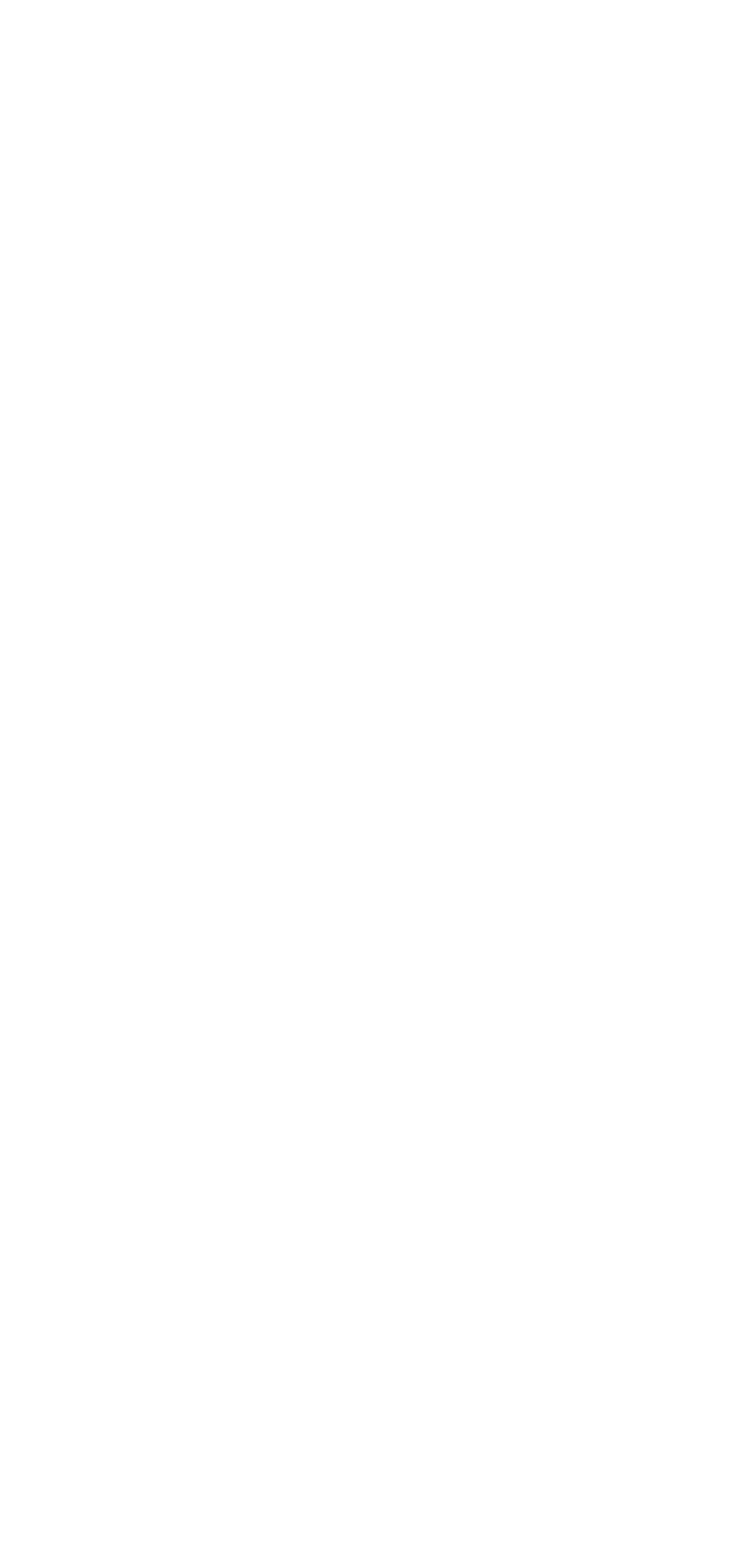
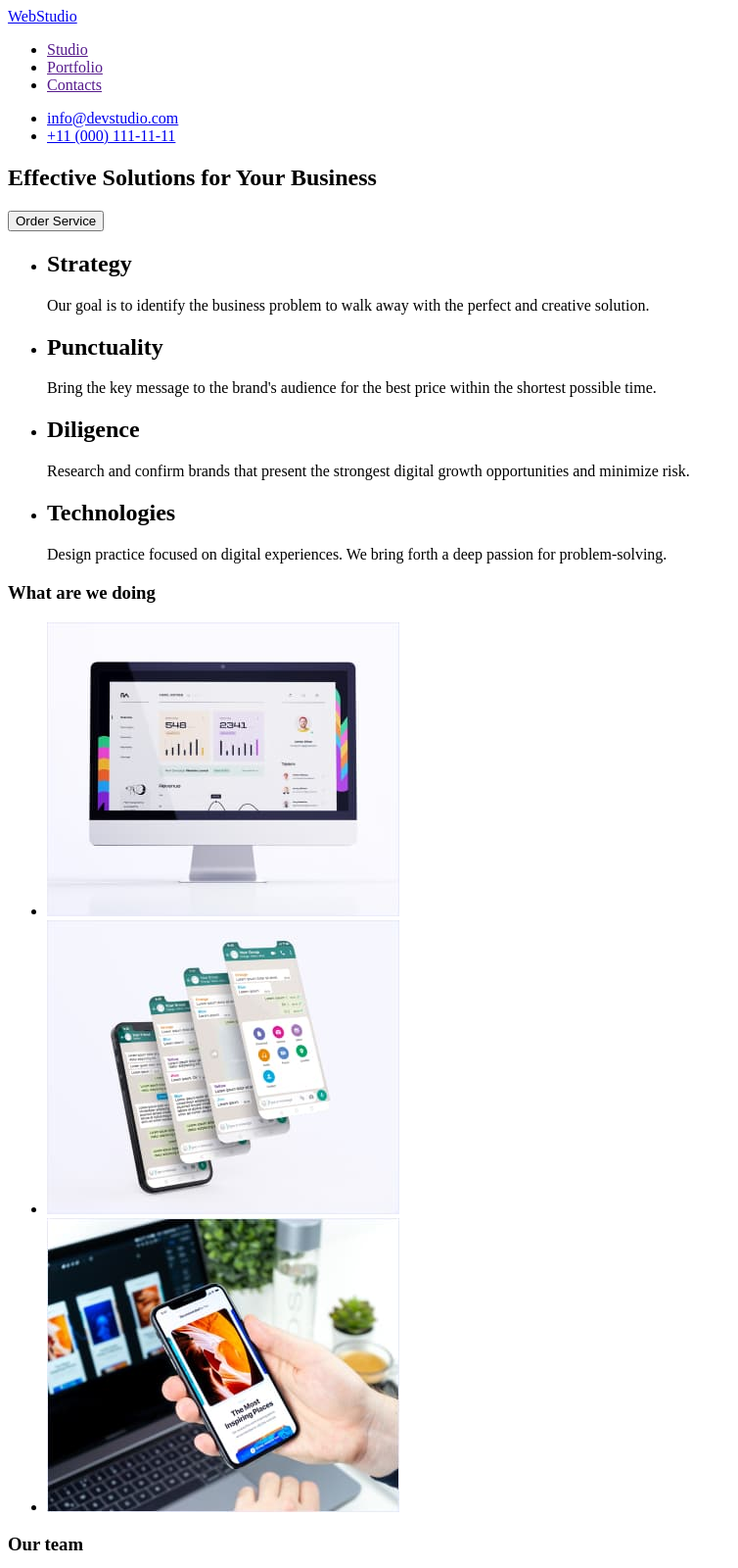
Before and after one commit to Difendra/goit-markup-hw-01, a plain HTML site: page index.html in a window 1280 px wide. Shown: the top 1600 px of the page at 98% size, without its empty margins (0-754 px from the left). Before the commit the page ends 800 px from the top, so only its background shows below. Drawn offline with Linux system fonts and the light colour scheme.

Commit message:
Added header, main and footer, without css

```diff
--- a/index.html
+++ b/index.html
@@ -6,5 +6,147 @@
     <meta name="viewport" content="width=device-width, initial-scale=1.0" />
     <title>Document</title>
   </head>
-  <body></body>
+  <body>
+    <!--Header -->
+    <header>
+      <nav>
+        <a href="./index.html">WebStudio</a>
+
+        <ul>
+          <li><a href="">Studio</a></li>
+          <li><a href="">Portfolio</a></li>
+          <li><a href="">Contacts</a></li>
+        </ul>
+      </nav>
+      <ul>
+        <li><a href="mailto:info@devstudio.com">info@devstudio.com</a></li>
+        <li><a href="tel:+110001111111">+11 (000) 111-11-11</a></li>
+      </ul>
+    </header>
+    <!-- /Header -->
+
+    <!-- Main Content -->
+    <main>
+      <!-- Section Hero -->
+      <div>
+        <section>
+          <h1>Effective Solutions for Your Business</h1>
+          <button type="button">Order Service</button>
+        </section>
+      </div>
+      <!-- /Section Hero -->
+
+      <!-- Section Advantages -->
+      <section>
+        <h2 hidden>Advantages</h2>
+        <ul>
+          <li>
+            <h2>Strategy</h2>
+            <p>
+              Our goal is to identify the business problem to walk away with the
+              perfect and creative solution.
+            </p>
+          </li>
+          <li>
+            <h2>Punctuality</h2>
+            <p>
+              Bring the key message to the brand's audience for the best price
+              within the shortest possible time.
+            </p>
+          </li>
+          <li>
+            <h2>Diligence</h2>
+            <p>
+              Research and confirm brands that present the strongest digital
+              growth opportunities and minimize risk.
+            </p>
+          </li>
+          <li>
+            <h2>Technologies</h2>
+            <p>
+              Design practice focused on digital experiences. We bring forth a
+              deep passion for problem-solving.
+            </p>
+          </li>
+        </ul>
+      </section>
+      <!-- /Section Advantages -->
+
+      <!-- Section what are we doing -->
+      <section>
+        <h3>What are we doing</h3>
+        <ul>
+          <li>
+            <img
+              src="./images/imac.jpg"
+              alt="statistics"
+              width="360"
+              height="300"
+            />
+          </li>
+          <li>
+            <img
+              src="./images/phone.jpg"
+              alt="screen"
+              width="360"
+              height="300"
+            />
+          </li>
+          <li>
+            <img
+              src="./images/imac-phone.jpg"
+              alt="page"
+              width="360"
+              height="300"
+            />
+          </li>
+        </ul>
+      </section>
+      <!-- /Section what are we doing -->
+
+      <!-- Section team -->
+      <section>
+        <h3>Our team</h3>
+        <ul>
+          <li>
+            <img src="./images/team1.jpg" alt="Man" width="264" height="260" />
+            <h3>Mark Guerrero</h3>
+            <p>Product designer</p>
+          </li>
+
+          <li>
+            <img src="./images/team2.jpg" alt="Man" width="264" height="260" />
+            <h3>Tom Ford</h3>
+            <p>Frontend Developer</p>
+          </li>
+
+          <li>
+            <img
+              src="./images/team3.jpg"
+              alt="Woman"
+              width="264"
+              height="260"
+            />
+            <h3>Camila Garcia</h3>
+            <p>Marketing</p>
+          </li>
+
+          <li>
+            <img src="./images/team4.jpg" alt="Man" width="264" height="260" />
+            <h3>Daniel Wilson</h3>
+            <p>UI Designer</p>
+          </li>
+        </ul>
+      </section>
+      <!-- /Section team -->
+    </main>
+    <!-- /Main Content -->
+
+    <!-- Footer -->
+    <footer>
+      <a href="./index.html">WebStudio</a>
+      <p>Increase the flow of customers and sales for your business with digital marketing & growth solutions.</p>
+    </footer>
+    <!-- /Footer -->
+  </body>
 </html>
```
